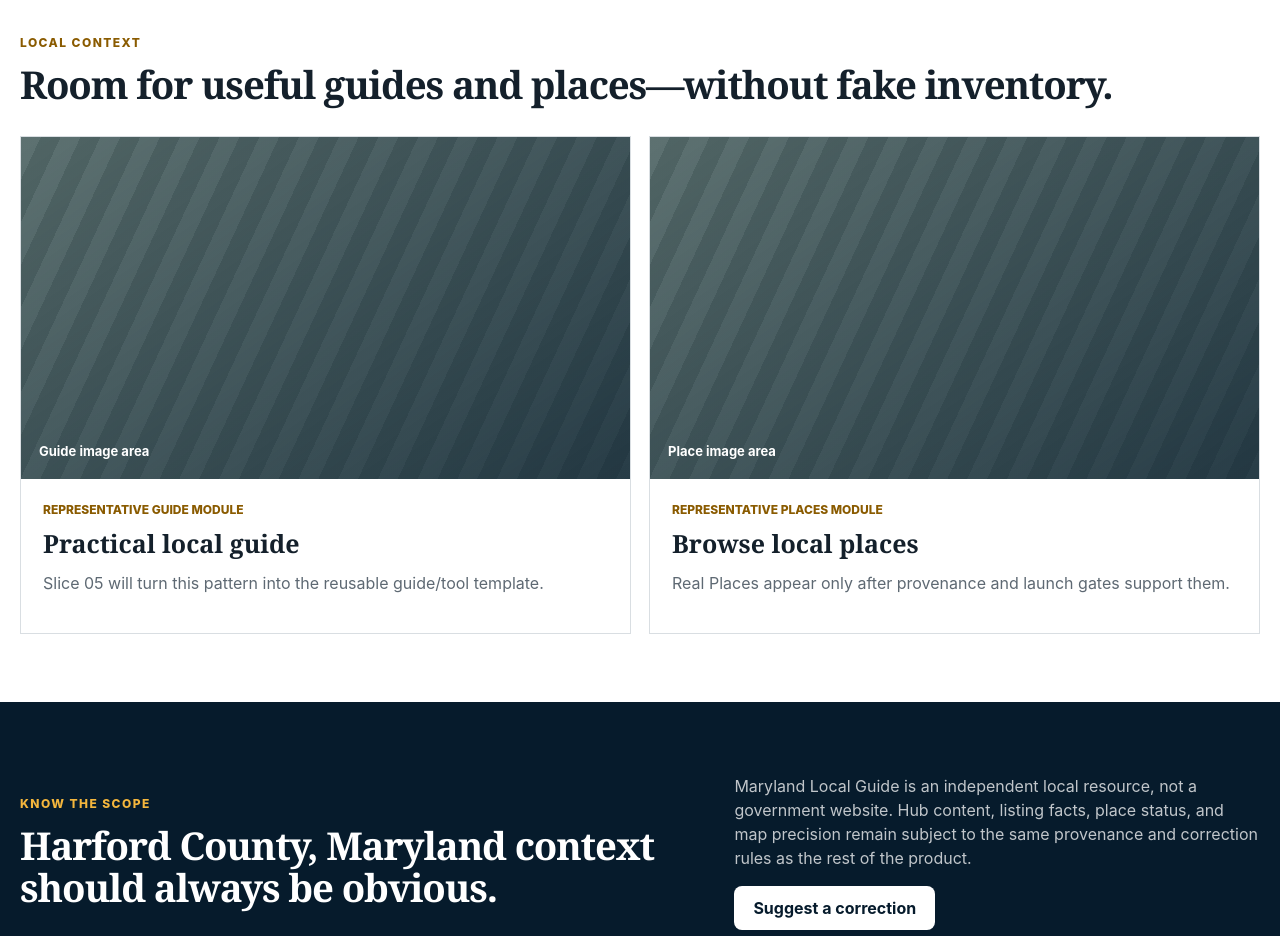
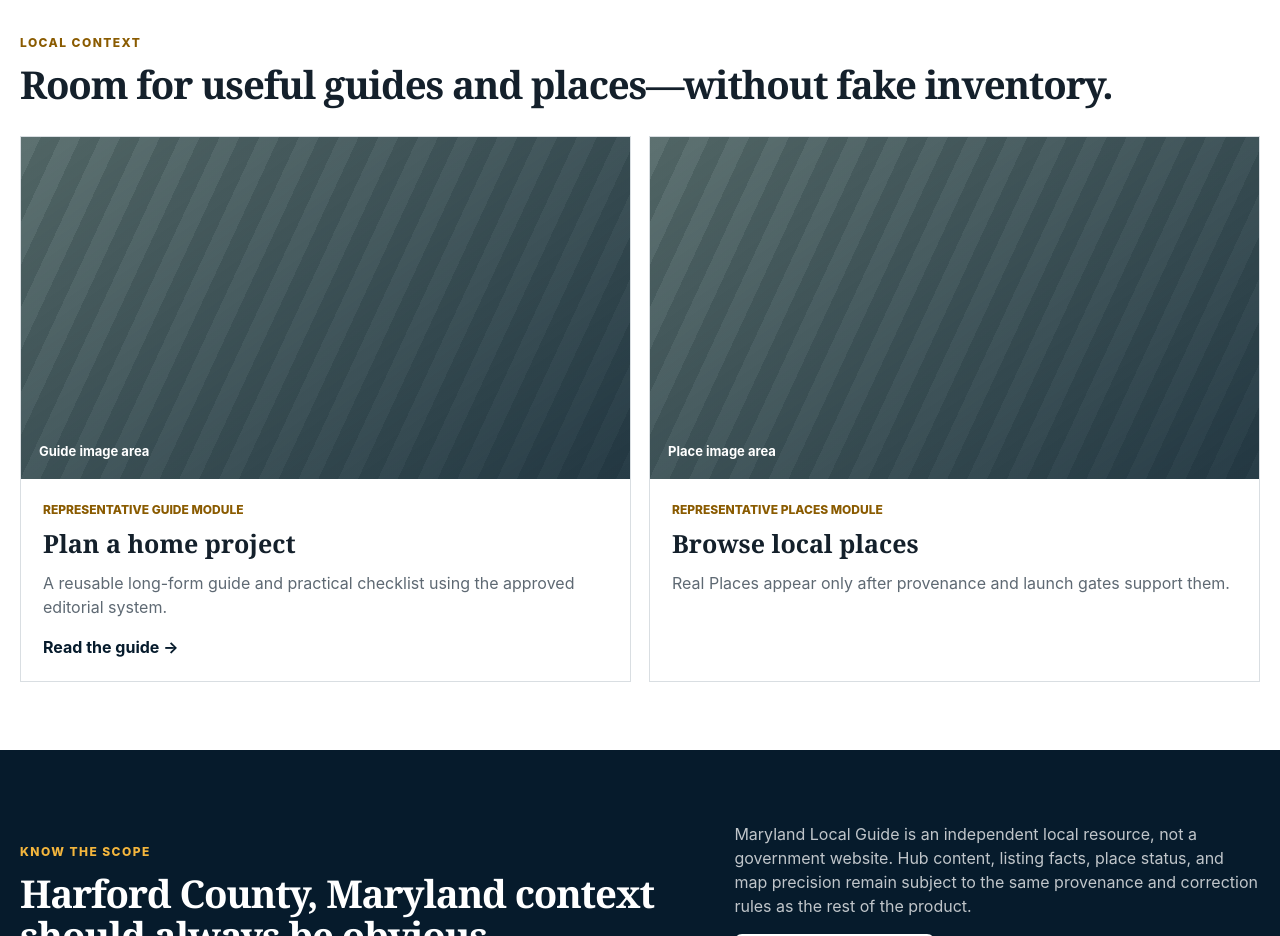
Before and after one commit to justinwallis/maryland-local-guide, a Next.js app: page /maryland/harford-county in a window 1280 px wide. Shown: the part 2080-3016 px from the top of the page. Built offline with nearby package versions, Linux system fonts and the light colour scheme.

Commit message:
feat: connect hubs to guide template

```diff
--- a/components/HubTemplate.tsx
+++ b/components/HubTemplate.tsx
@@ -144,16 +144,17 @@ export function HubTemplate({
         </div>
 
         <div className="hub-editorial-grid">
-          <article className="hub-editorial-card">
+          <a className="hub-editorial-card" href="/guides/planning-a-home-project">
             <div className="hub-editorial-art" aria-hidden="true">Guide image area</div>
             <div>
               <p className="card-kicker">Representative guide module</p>
-              <h3>Practical local guide</h3>
+              <h3>Plan a home project</h3>
               <p>
-                Slice 05 will turn this pattern into the reusable guide/tool template.
+                A reusable long-form guide and practical checklist using the approved editorial system.
               </p>
+              <span className="text-link">Read the guide →</span>
             </div>
-          </article>
+          </a>
 
           <article className="hub-editorial-card">
             <div className="hub-editorial-art" aria-hidden="true">Place image area</div>
```
